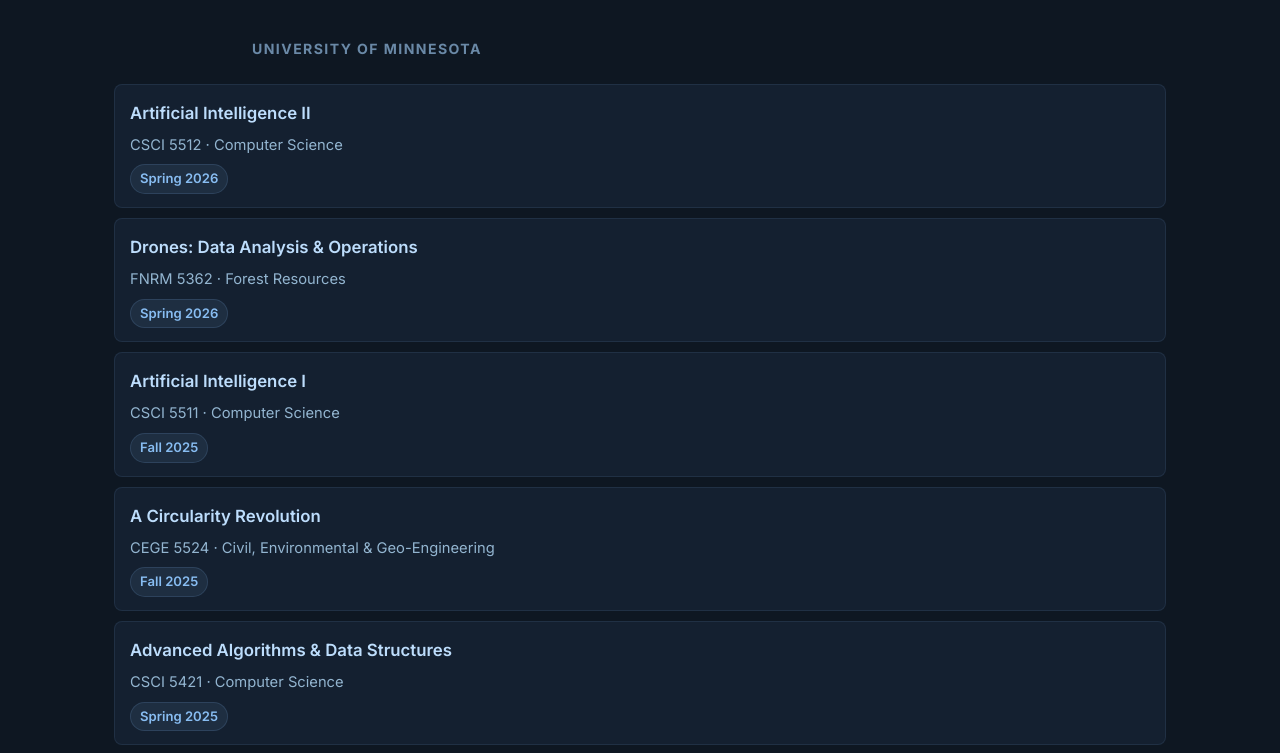
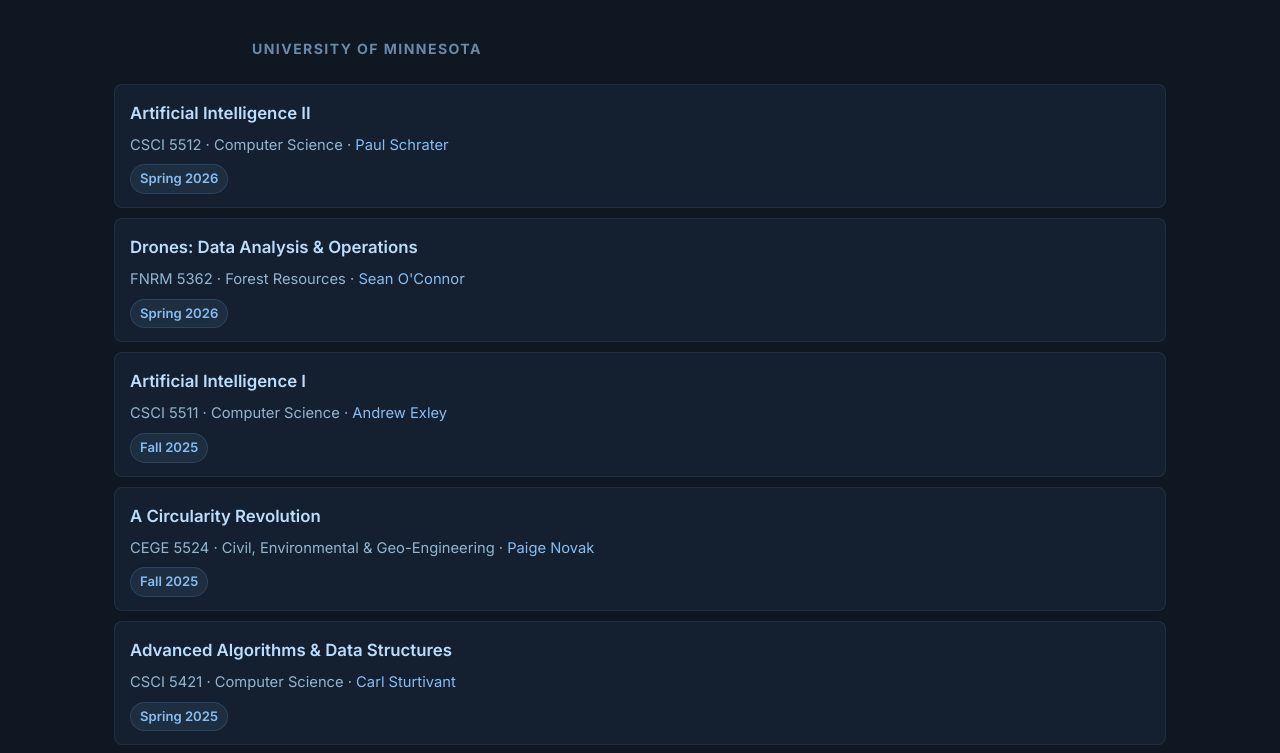
Before and after one commit to mariojerez/mariojerez.github.io, a React (Vite) app: page / in a window 1280 px wide. Shown: the part 6282-7035 px from the top of the page. Built offline with nearby package versions, Linux system fonts and the light colour scheme.

Commit message:
Updated coursework section

```diff
--- a/src/components/sections/CourseworkSection.jsx
+++ b/src/components/sections/CourseworkSection.jsx
@@ -26,6 +26,23 @@
           <div className="cw-title">{entry.course_name}</div>
           <div className="cw-sub">
             {entry.course_number ? `${entry.course_number} · ` : ''}{entry.program}
+            {entry.professor_name && (
+              <span className="cw-professor">
+                {' · '}
+                {entry.professor_url ? (
+                  <a
+                    href={entry.professor_url}
+                    target="_blank"
+                    rel="noopener noreferrer"
+                    onClick={e => e.stopPropagation()}
+                  >
+                    {entry.professor_name}
+                  </a>
+                ) : (
+                  entry.professor_name
+                )}
+              </span>
+            )}
           </div>
           <div className="cw-badges">
             <span className="cw-term">{entry.term}</span>
```
Also changed, not shown: public/data/coursework.csv.
